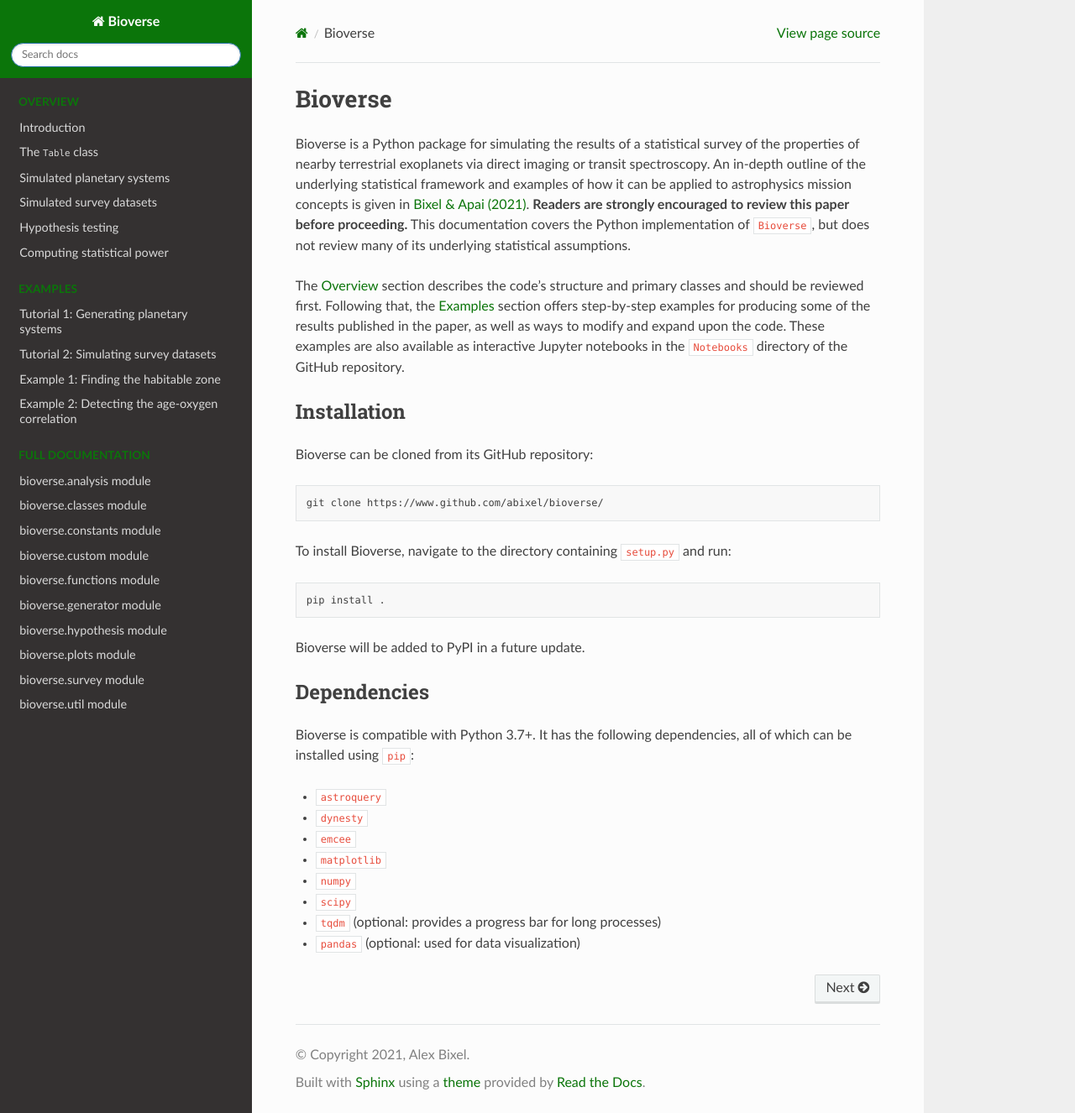
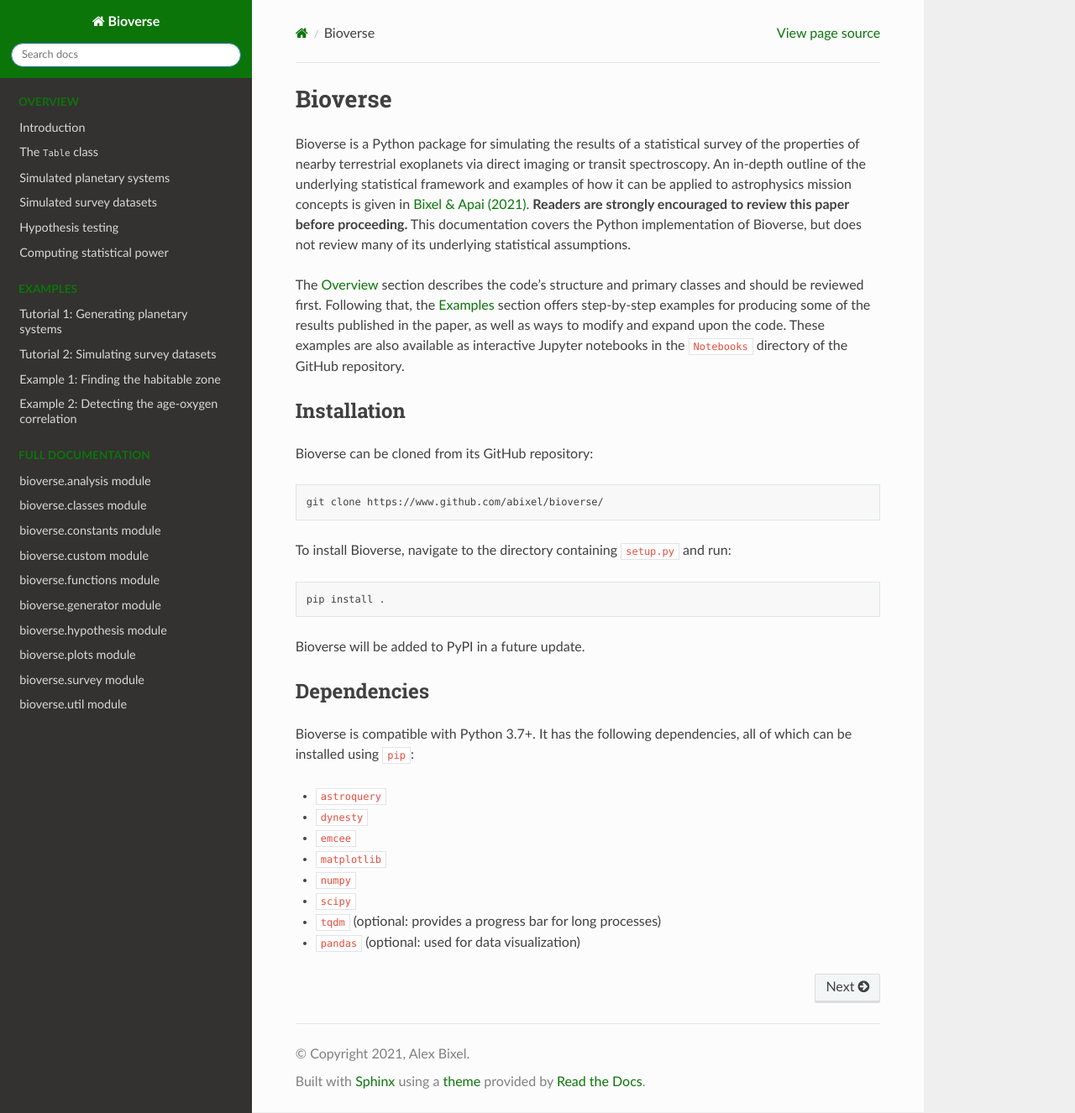
Before and after one commit to danielapai/bioverse, a Sphinx documentation site: the page built from docs/index.rst, in a window 1280 px wide and 1326 px high. Shown: the whole window at 84% size. Built offline with Sphinx 7.4.7 and the Read the Docs theme 2.0.0, drawn with Linux system fonts in a browser that asks for light colours.

Commit message:
consistency changes

```diff
--- a/README.rst
+++ b/README.rst
@@ -7,7 +7,7 @@
 
 References
 **********
-Papers making use of `Bioverse` should reference `Bixel & Apai (2021) <https://ui.adsabs.harvard.edu/abs/2021AJ....161..228B/abstract>`_. You should also include references to the `emcee <https://github.com/dfm/emcee>`_ and `dynesty <https://github.com/joshspeagle/dynesty>`_ packages, which are used for hypothesis testing and parameter fitting.
+Papers making use of Bioverse should reference `Bixel & Apai (2021) <https://ui.adsabs.harvard.edu/abs/2021AJ....161..228B/abstract>`_. You should also include references to the `emcee <https://github.com/dfm/emcee>`_ and `dynesty <https://github.com/joshspeagle/dynesty>`_ packages, which are used for hypothesis testing and parameter fitting.
 
 Installation
 ************
--- a/docs/index.rst
+++ b/docs/index.rst
@@ -6,7 +6,7 @@
 Bioverse
 ====================================
 
-Bioverse is a Python package for simulating the results of a statistical survey of the properties of nearby terrestrial exoplanets via direct imaging or transit spectroscopy. An in-depth outline of the underlying statistical framework and examples of how it can be applied to astrophysics mission concepts is given in `Bixel & Apai (2021) <https://ui.adsabs.harvard.edu/abs/2021AJ....161..228B/abstract>`_. **Readers are strongly encouraged to review this paper before proceeding.** This documentation covers the Python implementation of ``Bioverse``, but does not review many of its underlying statistical assumptions.
+Bioverse is a Python package for simulating the results of a statistical survey of the properties of nearby terrestrial exoplanets via direct imaging or transit spectroscopy. An in-depth outline of the underlying statistical framework and examples of how it can be applied to astrophysics mission concepts is given in `Bixel & Apai (2021) <https://ui.adsabs.harvard.edu/abs/2021AJ....161..228B/abstract>`_. **Readers are strongly encouraged to review this paper before proceeding.** This documentation covers the Python implementation of Bioverse, but does not review many of its underlying statistical assumptions.
 
 The :doc:`Overview<overview>` section describes the code's structure and primary classes and should be reviewed first. Following that, the :doc:`Examples<Notebooks/Tutorial1>` section offers step-by-step examples for producing some of the results published in the paper, as well as ways to modify and expand upon the code. These examples are also available as interactive Jupyter notebooks in the ``Notebooks`` directory of the GitHub repository.
 
--- a/docs/module3.rst
+++ b/docs/module3.rst
@@ -5,7 +5,7 @@
 The :class:`~bioverse.hypothesis.Hypothesis` class
 **************************************************
 
-The combined result of the first two modules is a simulated dataset representing the output of the exoplanet survey. The third module addresses the power of that dataset for testing statistical hypotheses. The first step in this exercise involves defining the hypotheses you want to test, and in ``Bioverse`` this is done via a :class:`~bioverse.hypothesis.Hypothesis` object. This object includes:
+The combined result of the first two modules is a simulated dataset representing the output of the exoplanet survey. The third module addresses the power of that dataset for testing statistical hypotheses. The first step in this exercise involves defining the hypotheses you want to test, and in Bioverse this is done via a :class:`~bioverse.hypothesis.Hypothesis` object. This object includes:
 
 - a set of dependent variable(s) ``X``, called features
 - a set of independent variable(s) ``Y``, called labels
--- a/docs/module4.rst
+++ b/docs/module4.rst
@@ -2,7 +2,7 @@
 Computing statistical power
 ####################################
 
-Consider the "habitable zone hypothesis", which proposes that habitable planets with atmospheric water vapor will be more common within the semi-major axis range ``a_inner`` < ``a_eff`` < ``a_outer`` (see Section 6 of the paper and Example 1 for more details). In ``Bioverse``, this effect is injected into the simulated sample by the :func:`~bioverse.functions.Example1_water` function, and tested using the ``h_HZ`` Hypothesis. To test this hypothesis using a LUVOIR-like direct imaging survey:
+Consider the "habitable zone hypothesis", which proposes that habitable planets with atmospheric water vapor will be more common within the semi-major axis range ``a_inner`` < ``a_eff`` < ``a_outer`` (see Section 6 of the paper and Example 1 for more details). In Bioverse, this effect is injected into the simulated sample by the :func:`~bioverse.functions.Example1_water` function, and tested using the ``h_HZ`` Hypothesis. To test this hypothesis using a LUVOIR-like direct imaging survey:
 
 .. code-block:: python
 
@@ -95,4 +95,4 @@
 Multiprocessing
 ***************
 
-To compute the statistical power for a 20x20 parameter grid with ``N=50`` simulations in each cell requires 20,000 simulations, or approximately 5-6 hours for the example above. Fortunately, these simulations are entirely independent of each other, making parallel processing an effective solution. You can use the ``processes`` argument of :func:`~bioverse.analysis.test_hypothesis_grid` to indicate how many processes to run in parallel. Note that ``Bioverse`` can be memory-intensive, so large values of ``processes`` (e.g. greater than 10) can have diminishing returns or lead to a crash.
+To compute the statistical power for a 20x20 parameter grid with ``N=50`` simulations in each cell requires 20,000 simulations, or approximately 5-6 hours for the example above. Fortunately, these simulations are entirely independent of each other, making parallel processing an effective solution. You can use the ``processes`` argument of :func:`~bioverse.analysis.test_hypothesis_grid` to indicate how many processes to run in parallel. Note that Bioverse can be memory-intensive, so large values of ``processes`` (e.g. greater than 10) can have diminishing returns or lead to a crash.
--- a/docs/overview.rst
+++ b/docs/overview.rst
@@ -2,7 +2,7 @@
 Introduction
 ################
 
-``Bioverse`` can be split into three primary components:
+Bioverse can be split into three primary components:
 
 - The first module combines planet occurrence rates with empirical and hypothetical relationships between planet properties to produce a statistically realistic simulation of planetary systems in the solar neighborhood.
 
@@ -10,6 +10,6 @@
 
 - The third module applies statistical hypothesis tests to the simulated dataset in an attempt to uncover statistical relationships injected by the first module.
 
-By iterating over these three modules as shown below, ``Bioverse`` can evaluate the potential of next-generation exoplanet surveys to answer key questions about exoplanet statistics.
+By iterating over these three modules as shown below, Bioverse can evaluate the potential of next-generation exoplanet surveys to answer key questions about exoplanet statistics.
 
 .. image:: images/flowchart.png
```
Also changed, not shown: other parts of docs/module3.rst (+0 -2 lines).
